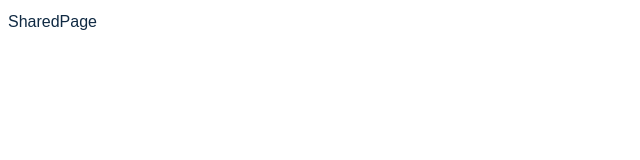
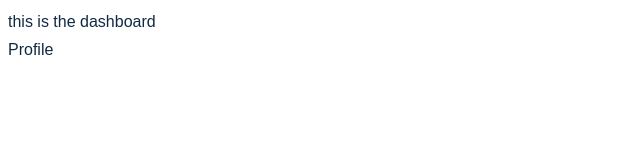
Before and after one commit to osigie/foodApp, a React (Create React App) app in the folder client/: page /admin in a window 1280 px wide. Shown: the top 160 px of the page, without its empty margins (0-640 px from the left). Built offline with nearby package versions, Linux system fonts and the light colour scheme.

Commit message:
done with admin dashboard routing

```diff
--- a/client/src/App.tsx
+++ b/client/src/App.tsx
@@ -8,14 +8,21 @@ import { Routes, Route} from "react-router-dom"
 import StoreComponent from "./pages/StoreComponent"
 import Register from "./pages/admin/register/Register"
 import SharedPage from "./pages/admin/dashboard/SharedPage/SharedPage"
+import AddProduct from "./pages/admin/dashboard/AddProduct/AddProduct";
+import DeleteProduct from "./pages/admin/dashboard/DeleteProduct/DeleteProduct"
+import Profile from "./pages/admin/dashboard/Profile/Profile"
 function App() {
 
   return (
-<Routes>
-  <Route path = "/" element = {<StoreComponent/>}/>
-    <Route path = "/admin/register" element = {<Register/>}/>
-    <Route path= "/admin" element = {<SharedPage/>} ></Route>
-</Routes>
+    <Routes>
+      <Route path="/" element={<StoreComponent />} />
+      <Route path="/admin/register" element={<Register />} />
+      <Route path="/admin" element={<SharedPage />}>
+        <Route path="/admin/add-product" element={<AddProduct />} />
+        <Route path="/admin/delete-product" element={<DeleteProduct />} />
+        <Route index element={<Profile />} />
+      </Route>
+    </Routes>
   );
 }
 
--- /dev/null
+++ b/client/src/pages/admin/dashboard/DeleteProduct/DeleteProduct.tsx
@@ -0,0 +1,13 @@
+
+
+import React from 'react'
+
+type Props = {}
+
+const DeleteProduct = (props: Props) => {
+  return (
+    <div>DeleteProduct</div>
+  )
+}
+
+export default DeleteProduct
--- /dev/null
+++ b/client/src/pages/admin/dashboard/Profile/Profile.tsx
@@ -0,0 +1,13 @@
+
+
+import React from 'react'
+
+type Props = {}
+
+const Profile = (props: Props) => {
+  return (
+    <div>Profile</div>
+  )
+}
+
+export default Profile
--- a/client/src/pages/admin/dashboard/SharedPage/SharedPage.tsx
+++ b/client/src/pages/admin/dashboard/SharedPage/SharedPage.tsx
@@ -1,13 +1,23 @@
 
 
 import React from 'react'
+import {Outlet} from "react-router-dom"
 
 type Props = {}
 
 const SharedPage = (props: Props) => {
   return (
-    <div>SharedPage</div>
-  )
+    <main>
+
+
+        this is the dashboard
+      <div>
+
+
+        <Outlet/>
+      </div>
+    </main>
+  );
 }
 
 export default SharedPage
```
Also changed, not shown: client/src/pages/admin/dashboard/DeleteProduct/DeleteProduct.module.css (added), client/src/pages/admin/dashboard/Profile/Profile.module.css (added).
